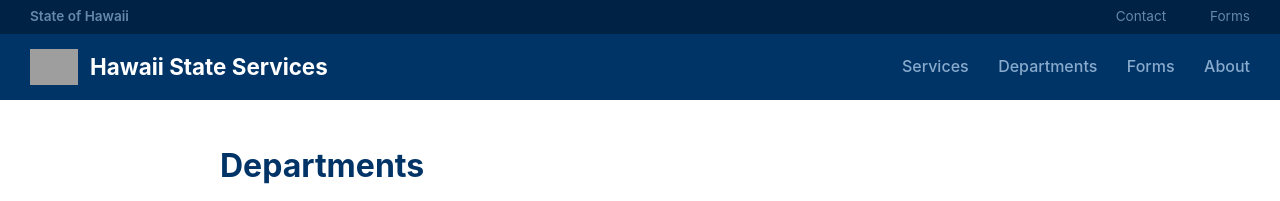
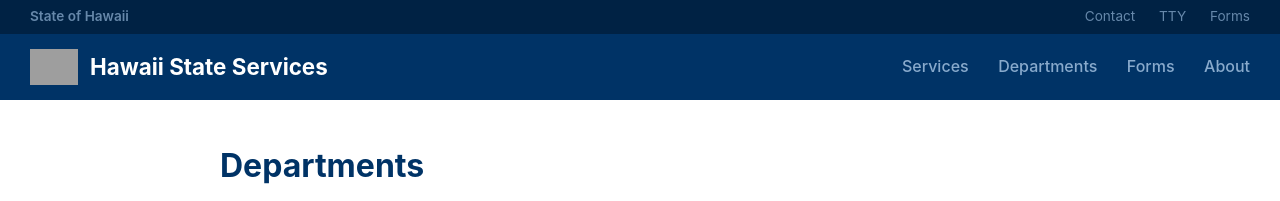
Before and after one commit to anabil25/hi-state-services, a Jekyll site: the page built from departments.html, in a window 1280 px wide and 900 px high. Shown: the top 201 px of the window. Built offline with Jekyll 4.4.1, drawn with Linux system fonts in a browser that asks for light colours; grey boxes are pictures that could not be loaded.

Commit message:
Fix accessibility: add discernible text to empty TTY anchor elements
Agent-Logs-Url: https://github.com/anabil25/hi-state-services/sessions/e194456e-47f2-4bfc-a6b1-8e337453c22f

Co-authored-by: anabil25 <128008677+anabil25@users.noreply.github.com>

```diff
--- a/_includes/header.html
+++ b/_includes/header.html
@@ -3,7 +3,7 @@
     <span class="state-label">State of Hawaii</span>
     <nav class="utility-nav">
       <a href="/about/#contact">Contact</a>
-      <a href="" class="tty-link"></a>
+      <a href="" class="tty-link" aria-label="TTY">TTY</a>
       <a href="/forms/">Forms</a>
     </nav>
   </div>
--- a/departments.html
+++ b/departments.html
@@ -108,7 +108,7 @@ permalink: /departments/
     <li>State data center operations</li>
   </ul>
   <p><strong>Location:</strong> 1177 Alakea Street, Honolulu, HI 96813<br>
-  <strong>Phone:</strong> <a href="tel:+18085866000">808-586-6000</a> | <strong>TTY:</strong> <a href=""></a></p>
+  <strong>Phone:</strong> <a href="tel:+18085866000">808-586-6000</a> | <strong>TTY:</strong> <a href="" aria-label="TTY phone number">TTY</a></p>
 </div>
 
 <hr>
```
